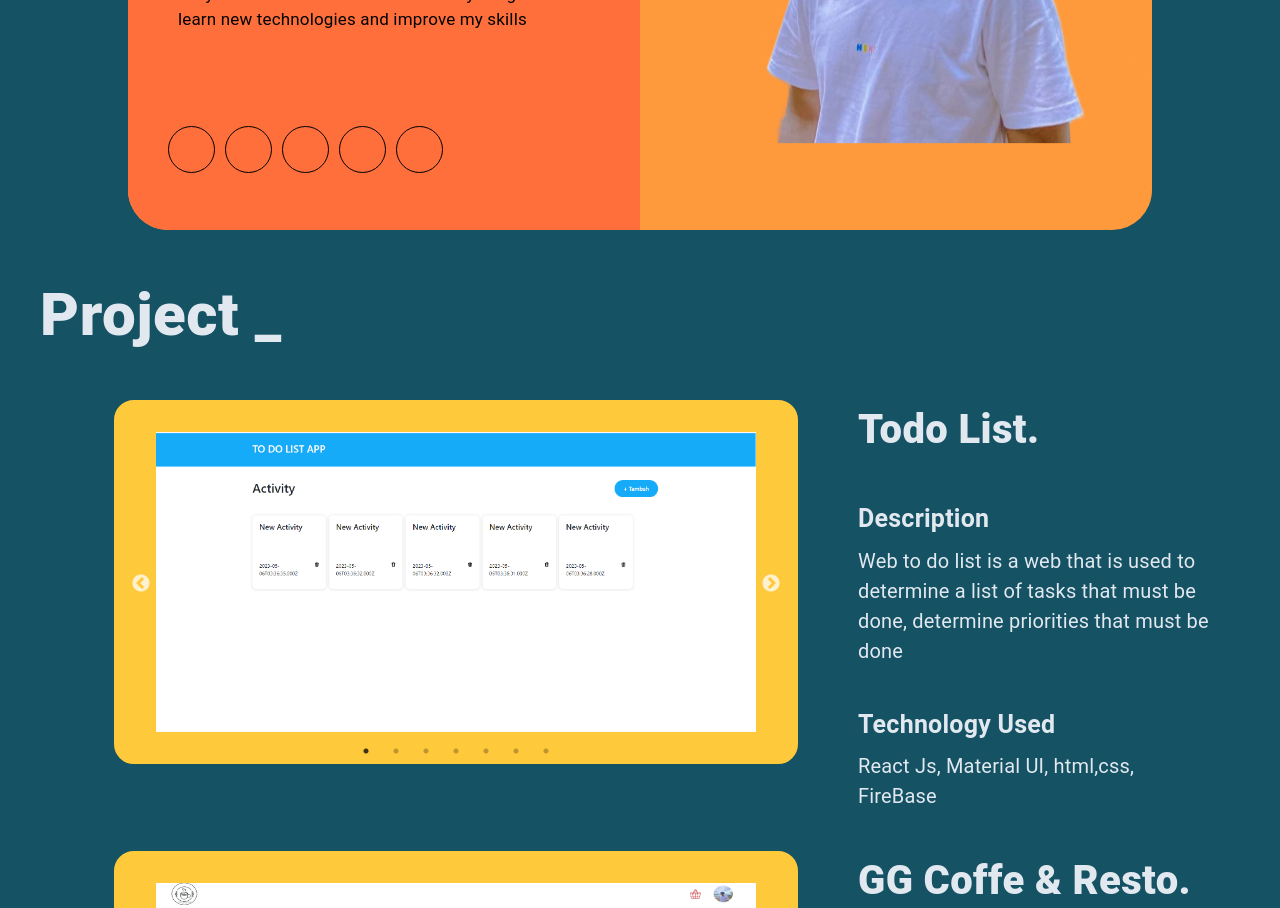
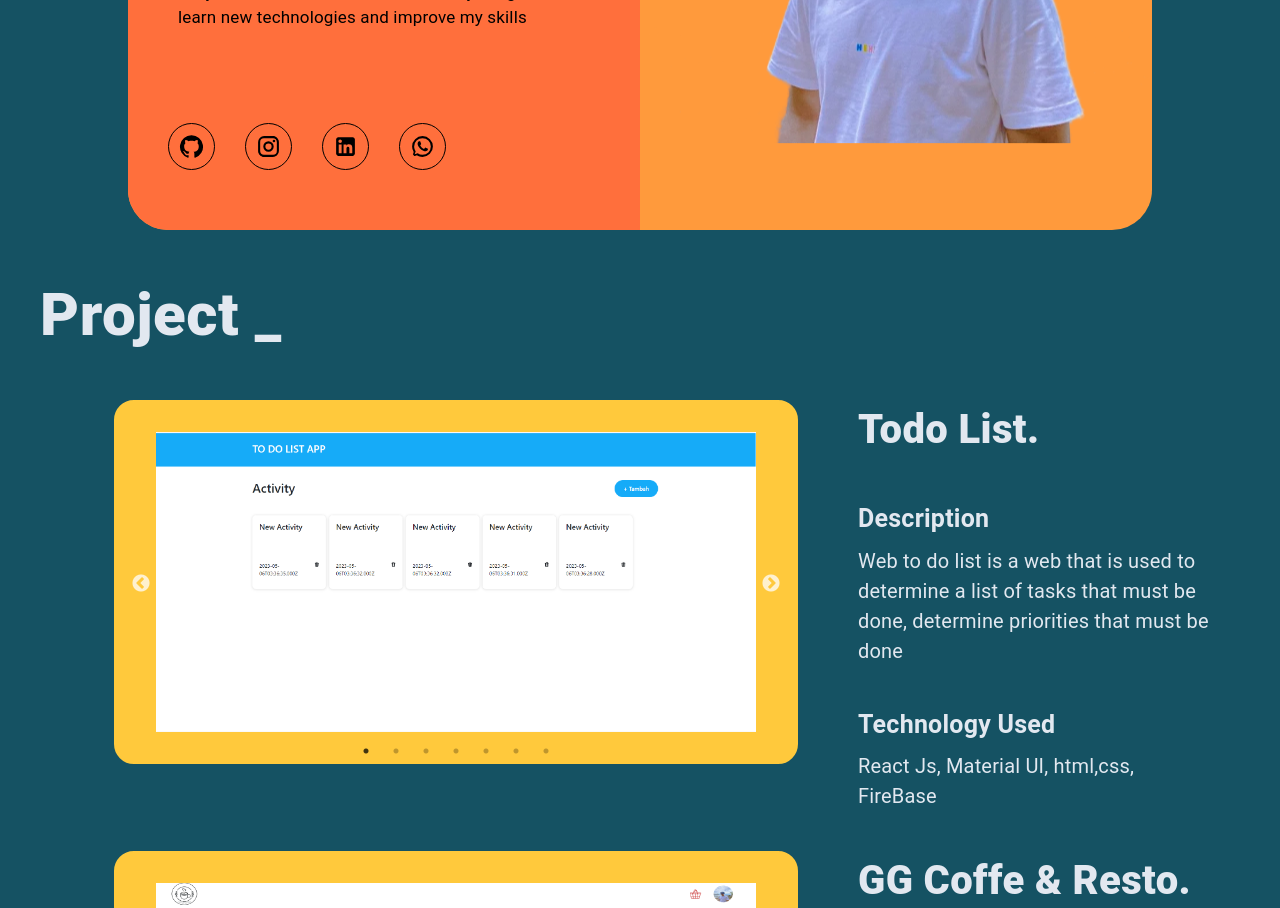
Before and after one commit to gilangerlangga18/Portfolio-frontemd, a React (Create React App) app: page / in a window 1280 px wide. Shown: the part 820-1728 px from the top of the page. Built offline with nearby package versions, Linux system fonts and the light colour scheme.

Commit message:
perbaiki link dan icon

```diff
--- a/src/Component/MainBanner/index.jsx
+++ b/src/Component/MainBanner/index.jsx
@@ -3,7 +3,7 @@ import React from "react";
 import GitHubIcon from "@mui/icons-material/GitHub";
 import InstagramIcon from "@mui/icons-material/Instagram";
 import LinkedInIcon from "@mui/icons-material/LinkedIn";
-import EmailIcon from "@mui/icons-material/Email";
+
 import WhatsAppIcon from "@mui/icons-material/WhatsApp";
 
 function MainBanner() {
@@ -97,13 +97,12 @@ function MainBanner() {
             sx={{
               paddingLeft: { xs: "none", md: "40px" },
               display: "flex",
-              gap: { xs: "10px", md: "2 0px" },
+              gap: { xs: "10px", md: "30px" },
               margin: { xs: " 20px 0  20px 0" },
             }}
           >
+            <Box component="a" href="https://github.com/gilangerlangga18">
               <GitHubIcon
-              component="a"
-              href="https://github.com/gilangerlangga18"
                 sx={{
                   border: "1px black solid",
                   padding: { xs: "8px", md: "10px" },
@@ -111,11 +110,16 @@ function MainBanner() {
                   width: { xs: "20px", md: "25px" },
                   height: { xs: "20px", md: "25px" },
                   cursor: "pointer",
+                  color: "black",
                 }}
               />
+            </Box>
+
+            <Box
+              component="a"
+              href="https://www.instagram.com/gilangerlangga18"
+            >
               <InstagramIcon
-              component="a"
-              href="https://www.instagram.com/gilangerlangga18/"
                 sx={{
                   border: "1px black solid",
                   padding: { xs: "8px", md: "10px" },
@@ -123,11 +127,16 @@ function MainBanner() {
                   width: { xs: "20px", md: "25px" },
                   height: { xs: "20px", md: "25px" },
                   cursor: "pointer",
+                  color: "black",
                 }}
               />
-            <LinkedInIcon
+            </Box>
+
+            <Box
               component="a"
               href="https://www.linkedin.com/in/gilang-erlangga-099aba239/"
+            >
+              <LinkedInIcon
                 sx={{
                   border: "1px black solid",
                   padding: { xs: "8px", md: "10px" },
@@ -135,11 +144,13 @@ function MainBanner() {
                   width: { xs: "20px", md: "25px" },
                   height: { xs: "20px", md: "25px" },
                   cursor: "pointer",
+                  color: "black",
                 }}
               />
-            <EmailIcon
-              component="a"
-              href="https://github.com/gilangerlangga18"
+            </Box>
+
+            <Box component="a" href="https://wa.me/082269788667">
+              <WhatsAppIcon
                 sx={{
                   border: "1px black solid",
                   padding: { xs: "8px", md: "10px" },
@@ -147,20 +158,10 @@ function MainBanner() {
                   width: { xs: "20px", md: "25px" },
                   height: { xs: "20px", md: "25px" },
                   cursor: "pointer",
+                  color: "black",
                 }}
               />
-            <WhatsAppIcon
-              component="a"
-              href="/gilang.erlangga1806@gmail.com"
-              sx={{
-                border: "1px black solid",
-                padding: { xs: "8px", md: "10px" },
-                borderRadius: "50%",
-                width: { xs: "20px", md: "25px" },
-                height: { xs: "20px", md: "25px" },
-                cursor: "pointer",
-              }}
-            />
+            </Box>
           </Box>
         </Box>
         <Box
```
Lines whose indentation alone changed are shown as unchanged.
